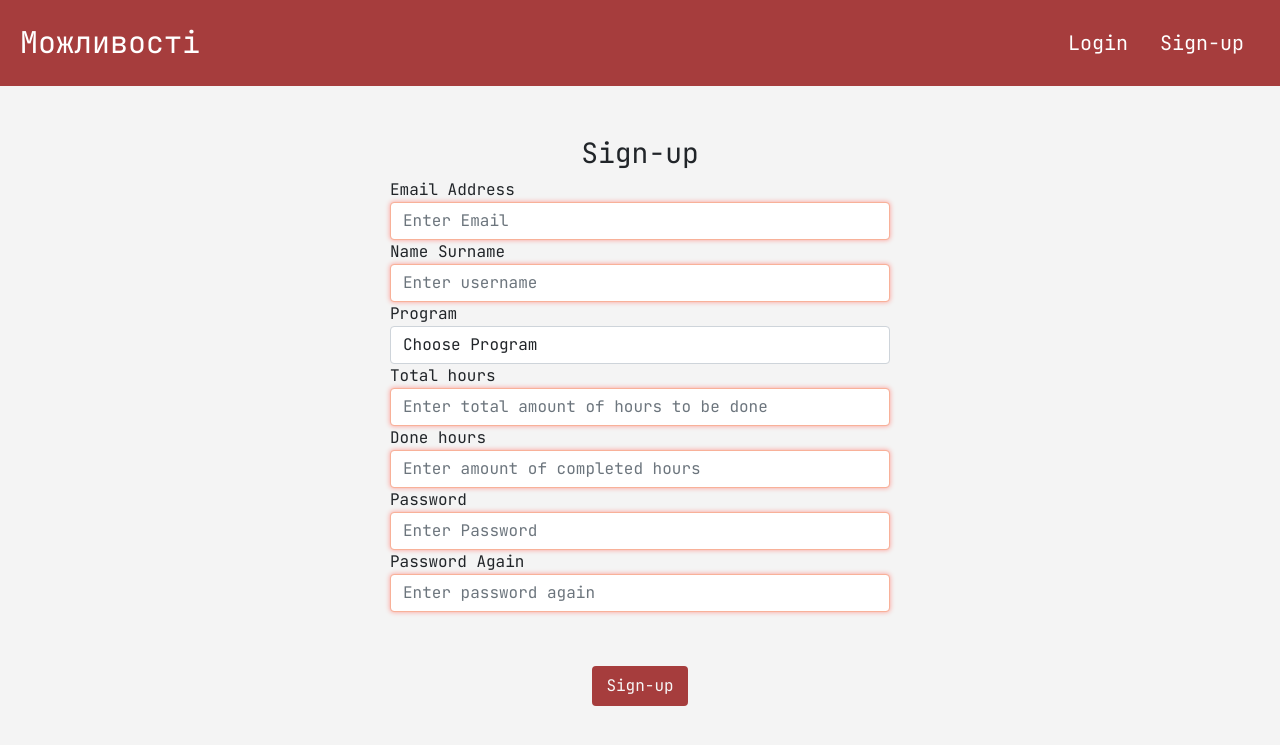
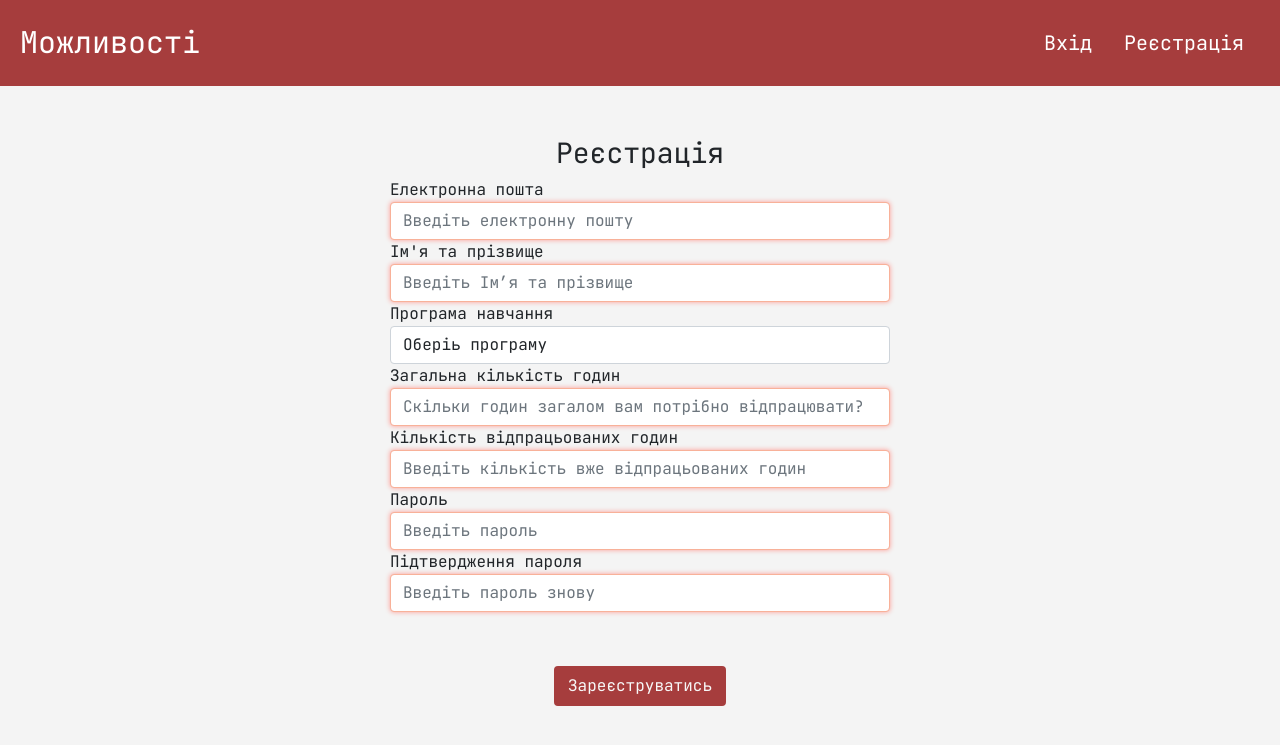
Before and after one commit to garudaenjoyer/good-opportunity-web-mini-project, a Flask app: page /sign-up in a window 1280 px wide. Shown: the top 745 px of the page. Run offline with Flask 3, Linux system fonts and the light colour scheme; some libraries are stand-ins or nearby versions.

Commit message:
translated to ukrainian

```diff
--- a/website/auth.py
+++ b/website/auth.py
@@ -4,8 +4,6 @@ from .models import User
 from flask_login import login_user, logout_user, login_required, current_user
 from werkzeug.security import generate_password_hash, check_password_hash
 import re
-# render-templare: able to register html templates
-#redirect, url-for: for example in logout: redirects to views.home
 
 DICT_FACUL = {
               "ПКН": "Факультет прикладних наук",
@@ -47,16 +45,15 @@ def login():
         user = User.query.filter_by(email= email).first()
         if user:
             if check_password_hash(user.password, password):
-                flash('Logged in', category='success')
+                flash('Ви ввійшли в акаунт', category='success')
                 login_user(user, remember=True)
                 if user.is_admin:
                     return redirect(url_for('admin_view.admin'))
                 return redirect(url_for('views.home'))
             else:
-                flash('Password is incorrect', category='error')
+                flash('Не правильний пароль', category='error')
         else:
-            flash('Email does not exits', category='error')
-    # if user.is_admin:
+            flash('Акаунту з такою електронною поштою не існує', category='error')
 
     return render_template('login.html', user= current_user)#, admin= False)
 
@@ -90,32 +87,32 @@ def sign_up():
         }
 
         if email_exists:
-            flash('Email already exists', category='error')
+            flash('Електронна пошта вже існує', category='error')
             form_data['email'] = ''
         elif not re.match('^[a-zA-Z0-9._%+-]+@ucu\.edu\.ua$', email):
-            flash('Email should use "ucu.edu.ua" domain', category='error')
+            flash('Використовуйте свою пошту УКУ, з доменом "ucu.edu.ua"', category='error')
             form_data['email'] = ''
         elif username_exists:
-            flash('Username already exists', category='error')
+            flash('Людина з таким іменем користувача вже зареєстрована', category='error')
             form_data['username'] = ''
         elif password1 != password2:
-            flash('Passwords don\'t match', category='error')
+            flash('Паролі не збігаються', category='error')
         elif len(username) < 2:
             form_data['username'] = ''
-            flash('Username is too short', category='error')
+            flash('Ім\'я користувача занадто коротке', category='error')
         elif len(password1) < 6:
-            flash('Password is too short', category='error')
+            flash('Пароль занадто короткий', category='error')
         elif not total_hours:
             form_data['total_hours'] = ''
-            flash('You forgot to fill in total hours', category='error')
+            flash('Ви забули вказати загальну кількість годин', category='error')
         elif int(total_hours) > 60:
             form_data['total_hours'] = ''
-            flash('Total hours cannot exceed 60', category='error')
+            flash('Загальна кількість годин не може перевищувати 60', category='error')
         elif not done_hours:
-            flash('You forgot to fill in done hours', category='error')
+            flash('Ви забули вказати кількість виконаних годин', category='error')
         elif not program:
             form_data['program'] = ''
-            flash('Invalid program format', category='error')
+            flash('Недійсний формат програми', category='error')
 
         else:
 
@@ -129,7 +126,7 @@ def sign_up():
             db.session.add(new_user)
             db.session.commit()
             login_user(new_user, remember=True)
-            flash('User created!', category='success')
+            flash('Акаунт створено!', category='success')
             return redirect(url_for('views.home'))
 
     return render_template('sign-up.html', user=current_user, admin=False, form_data=form_data, DICT_FACUL= DICT_FACUL)
--- a/website/models.py
+++ b/website/models.py
@@ -20,8 +20,6 @@ class User(db.Model, UserMixin):
     is_admin = db.Column(db.Boolean(), default=False)
 
 
-
-
 class Opportunity(db.Model):
     id = db.Column(db.Integer, primary_key=True)
     date = db.Column(db.String(30))
--- a/website/templates/base.html
+++ b/website/templates/base.html
@@ -65,23 +65,23 @@
                     </svg>
                 </a>
                 <a class="nav-item nav-link bar" id="logout" href="/logout"
-                    >Logout</a
+                    >Вийти</a
                 >
             </div>
             {% else %}
             <div class="nav_button">
                 <a class="nav-item nav-link bar" id="login" href="/login"
-                    >Login</a
+                    >Вхід</a
                 >
                 <a class="nav-item nav-link bar" id="sign-up" href="/sign-up"
-                    >Sign-up</a
+                    >Реєстрація</a
                 >
             </div>
             {% endif %} {%else%}
             <div class="nav_button">
-                <a class="nav-item nav-link bar" href="/logout">Logout</a>
+                <a class="nav-item nav-link bar" href="/logout">Вийти</a>
                 <a class="nav-item nav-link bar" href="/admin/add_opportunity"
-                    >Add Opportunity</a
+                    >Додати можливість</a
                 >
             </div>
             {% endif%}
--- a/website/templates/sign-up.html
+++ b/website/templates/sign-up.html
@@ -6,67 +6,67 @@
 
     <div id="sign-up-form">
         <h3 align="center">
-        Sign-up
+        Реєстрація
         </h3>
         <!-- Defines a label for an <input> element-->
-        <label for='email'>Email Address</label>
+        <label for='email'>Електронна пошта</label>
         <input type="text"
         id="email"
         name="email"
         class="form-control highlightable"
-        placeholder="Enter Email"
+        placeholder="Введіть електронну пошту"
         value="{{ form_data.email }}"
         >
-        <label for='username'>Name Surname</label>
+        <label for='username'>Ім'я та прізвище</label>
         <input type="text"
         id="username"
         name="username"
         class="form-control highlightable"
-        placeholder="Enter username"
+        placeholder="Введіть Імʼя та прізвище"
         value="{{ form_data.username }}"
         >
-        <label for='program'>Program</label>
+        <label for='program'>Програма навчання</label>
         <select id="program" name="program" class="form-control">
-            <option value="" disabled selected hidden>Choose Program</option>
+            <option value="" disabled selected hidden>Оберіь програму</option>
             {% for key in DICT_FACUL.keys() %}
                 <option value="{{ key }}" {% if form_data.program == key %} selected {% endif %}>{{ key }}</option>
             {% endfor %}
         </select>
-        <label for='total_hours'>Total hours</label>
+        <label for='total_hours'>Загальна кількість годин</label>
         <input type="number"
         id="total_hours"
         name="total_hours"
         class="form-control highlightable "
-        placeholder="Enter total amount of hours to be done"
+        placeholder="Скільки годин загалом вам потрібно відпрацювати?"
         value="{{ form_data.total_hours }}"
         >
-        <label for='done_hours'>Done hours</label>
+        <label for='done_hours'>Кількість відпрацьованих годин</label>
         <input type="number"
         id="done_hours"
         name="done_hours"
         class="form-control highlightable"
-        placeholder="Enter amount of completed hours"
+        placeholder="Введіть кількість вже відпрацьованих годин "
         value="{{ form_data.done_hours }}"
         >
-        <label for='password1'>Password</label>
+        <label for='password1'>Пароль</label>
         <input type="password"
         id="password1"
         name="password1"
         class="form-control highlightable"
-        placeholder="Enter Password"
+        placeholder="Введіть пароль"
         value="{{ form_data.password1 }}"
         >
-        <label for='password2'>Password Again</label>
+        <label for='password2'>Підтвердження пароля</label>
         <input type="password"
         id="password2"
         name="password2"
         class="form-control highlightable"
-        placeholder="Enter password again"
+        placeholder="Введіть пароль знову"
         value="{{ form_data.password2 }}"
         >
     <br>
     <div align="center">
-        <button class="btn btn-primary" type="submit">Sign-up</button>
+        <button class="btn btn-primary" type="submit">Зареєструватись</button>
     </div>
     </div>
 </form>
```
Also changed, not shown: website/opportunity_maker.py (+19 -19 lines), website/templates/login.html (+6 -6 lines), website/views.py (+8 -8 lines).
